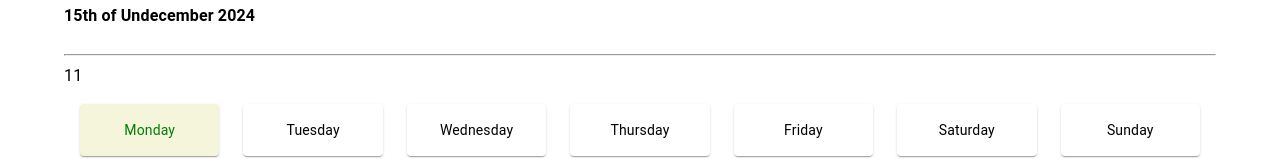
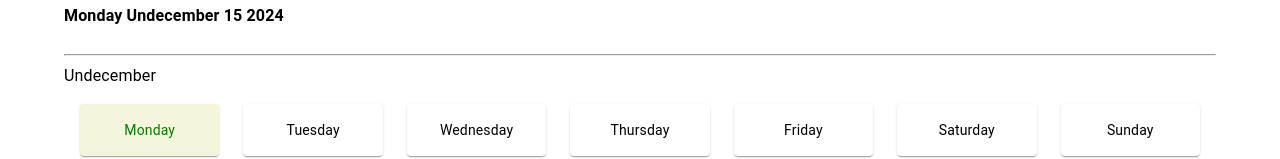
Before and after one commit to andrewwhitman-cpp/international-fixed-calendar, a React (Vite) app: page / in a window 1280 px wide. Shown: the part 256-415 px from the top of the page. Built offline with nearby package versions, Linux system fonts and the light colour scheme.

Commit message:
updating app to use MyDate functions

```diff
--- a/src/App.jsx
+++ b/src/App.jsx
@@ -39,7 +39,7 @@ function App() {
 			11 months and 15 days
 			<Typography sx={{ fontWeight: 'bold' }}>
 				{my_date.getDate('standard')}<br />
-				{my_date.getDate('long')}<br />
+				{my_date.getDate('full')}<br />
 			</Typography>
 		</Typography>
 
@@ -47,7 +47,7 @@ function App() {
 
 		<hr />
 
-		<MyCalendar month={my_date.getMonth()} day={my_date.getDay()} />
+		<MyCalendar month={my_date.getMonthName()} day={my_date.getDay()} weekday={my_date.getWeekday()} />
 		<DateConverter />
 
 		<br />
```
